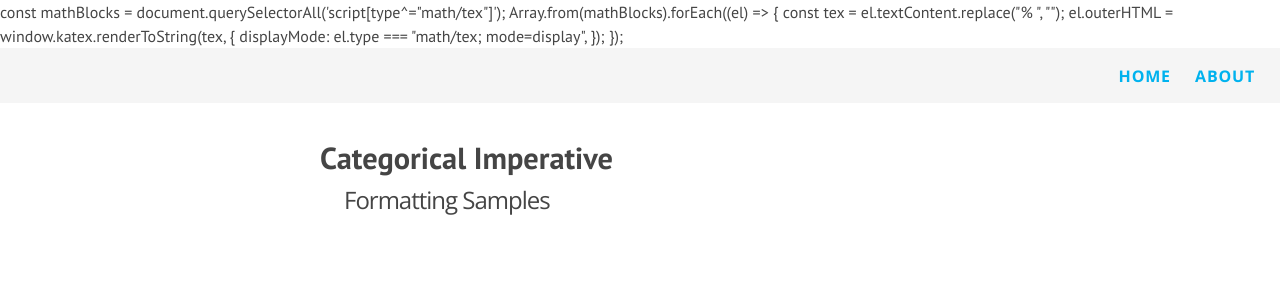
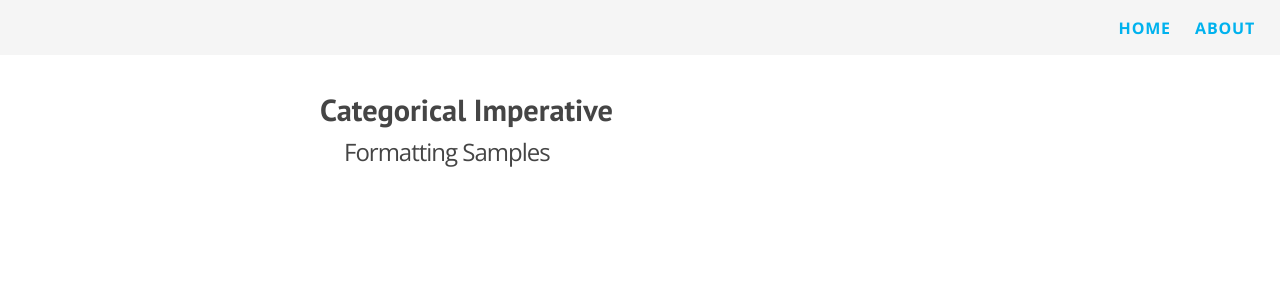
Before and after one commit to daig/daig.github.io, a Jekyll site: the page built from index.html, in a window 1280 px wide. Shown: the top 300 px of the page. Built offline with Jekyll 4.4.1, drawn with Linux system fonts in a browser that asks for light colours; nearby versions of some CDN libraries.

Commit message:
Update head.html

```diff
--- a/_includes/head.html
+++ b/_includes/head.html
@@ -16,13 +16,6 @@
 
   <link rel="stylesheet" href="https://cdn.jsdelivr.net/npm/katex@0.11.1/dist/katex.min.css" integrity="sha384-zB1R0rpPzHqg7Kpt0Aljp8JPLqbXI3bhnPWROx27a9N0Ll6ZP/+DiW/UqRcLbRjq" crossorigin="anonymous">
   <script defer src="https://cdn.jsdelivr.net/npm/katex@0.11.1/dist/katex.min.js" integrity="sha384-y23I5Q6l+B6vatafAwxRu/0oK/79VlbSz7Q9aiSZUvyWYIYsd+qj+o24G5ZU2zJz" crossorigin="anonymous"></script>
-  const mathBlocks = document.querySelectorAll('script[type^="math/tex"]');
-Array.from(mathBlocks).forEach((el) => {
-  const tex = el.textContent.replace("% <![CDATA[", "").replace("%]]>", "");
-  el.outerHTML = window.katex.renderToString(tex, {
-    displayMode: el.type === "math/tex; mode=display",
-  });
-});
-  </script>
+  <script defer src="https://cdn.jsdelivr.net/npm/katex@0.11.1/dist/contrib/auto-render.min.js" integrity="sha384-kWPLUVMOks5AQFrykwIup5lo0m3iMkkHrD0uJ4H5cjeGihAutqP0yW0J6dpFiVkI" crossorigin="anonymous" onload="renderMathInElement(document.body);"></script>
 
 </head>
```
